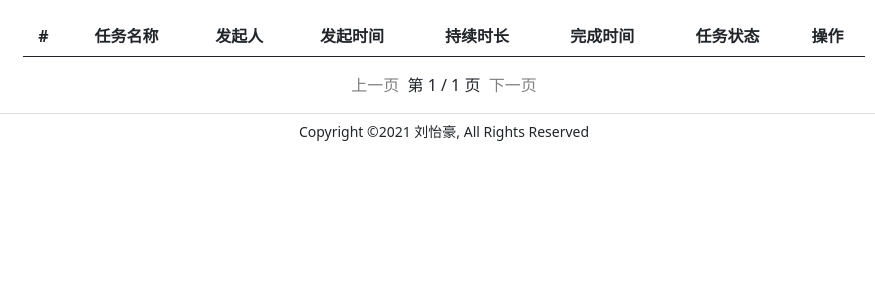
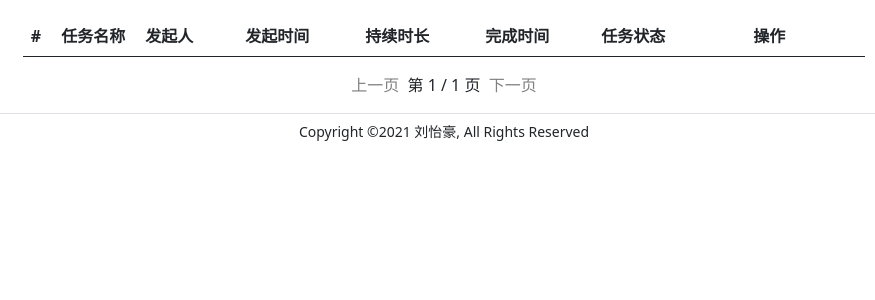
Before and after one commit to liuyihao18/Learning-Website, a Django app: page /result/1/ in a window 1280 px wide. Shown: the part 178-478 px from the top of the page, without its empty margins (196-1071 px from the left). Run offline with Django 3.2, Linux system fonts and the light colour scheme; data that the repository does not hold is empty; some libraries are stand-ins or nearby versions.

Commit message:
limit table column width

```diff
--- a/Learning/static/Learning/css/result/task_list.css
+++ b/Learning/static/Learning/css/result/task_list.css
@@ -9,6 +9,32 @@
 
 th, td {
     text-align: center;
+    vertical-align: middle;
+    word-break: break-all;
+}
+
+th:nth-child(1) {
+    width: 1em;
+}
+
+th:nth-child(3) {
+    width: 4em;
+}
+
+th:nth-child(4), th:nth-child(6) {
+    width: 9.5em;
+}
+
+th:nth-child(5) {
+    width: 5.5em;
+}
+
+th:nth-child(7) {
+    width: 5em;
+}
+
+th:nth-child(8) {
+    width: 12em;
 }
 
 .wait {
```
